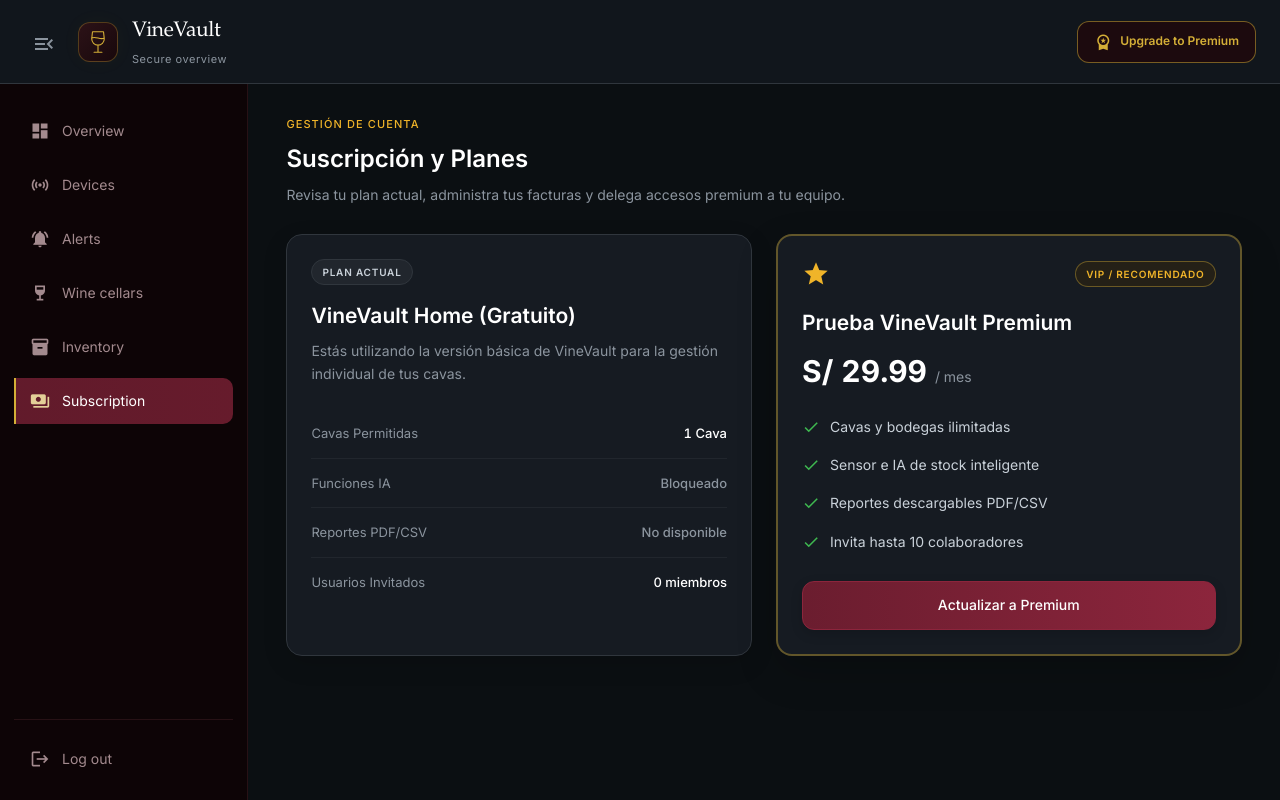
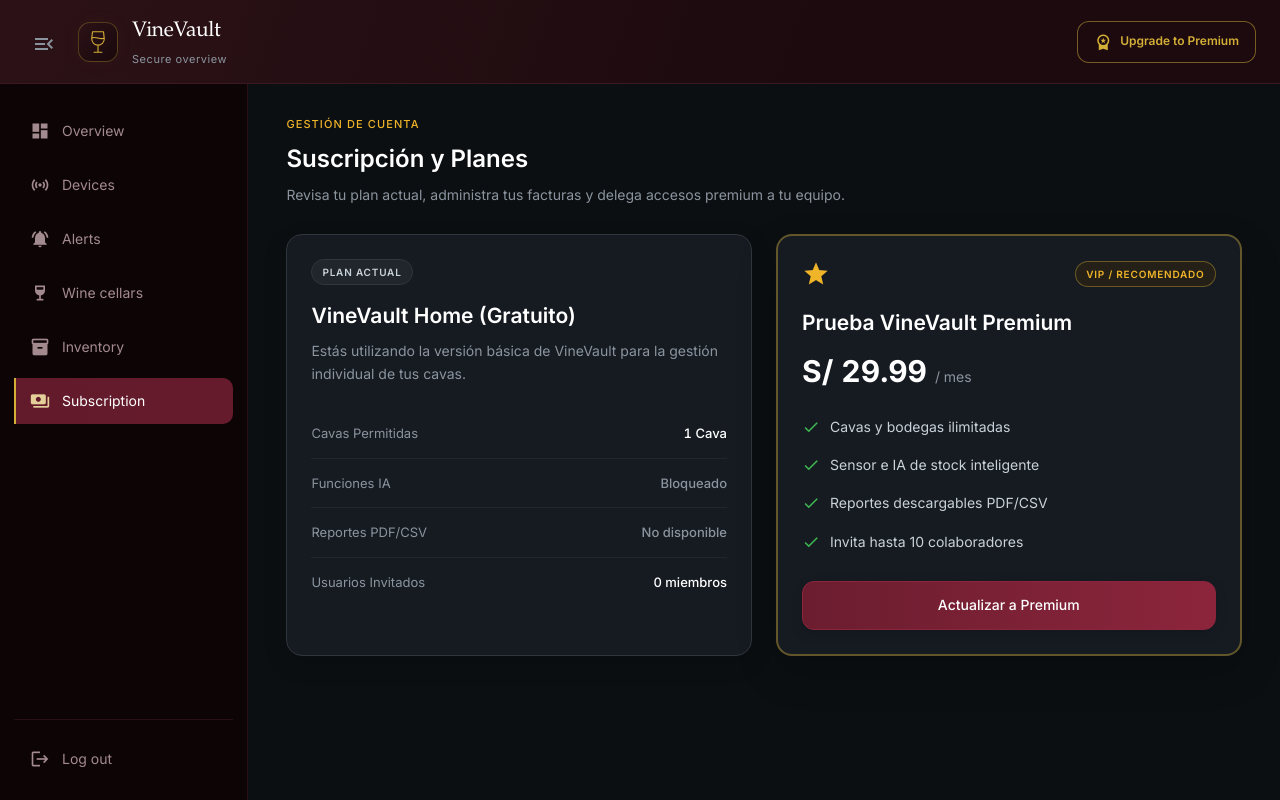
Before and after one commit to Grupo2-ArqSoftwareEmergentes/vinevault-ui, an Angular app: page /subscription in a window 1280 px wide. Built offline with nearby package versions, Linux system fonts and the light colour scheme.

Commit message:
style(topbar): restore wine cellar branding color in header and style workspace switcher for optimal contrast

```diff
--- a/src/app/shared/components/header/header.css
+++ b/src/app/shared/components/header/header.css
@@ -10,8 +10,8 @@
   gap: 12px;
   padding: 12px 24px;
   box-sizing: border-box;
-  background: #11161c;
-  border-bottom: 1px solid #30363d;
+  background: linear-gradient(110deg, #2c1217 0%, #1c0a0e 65%);
+  border-bottom: 1px solid #3a1a20;
   color: #fff;
 }
 
--- a/src/app/shared/components/workspace-switcher/workspace-switcher.css
+++ b/src/app/shared/components/workspace-switcher/workspace-switcher.css
@@ -1,11 +1,11 @@
 :host { display: block; min-width: 0; }
-.workspace-trigger { display: flex; align-items: center; gap: 10px; width: 100%; max-width: 300px; min-height: 44px; padding: 7px 12px; border: 1px solid #30363d; border-radius: 10px; background: #161b22; color: #fff; font: inherit; text-align: left; cursor: pointer; }
-.workspace-trigger:hover { background: #21262d; border-color: #525960; }
+.workspace-trigger { display: flex; align-items: center; gap: 10px; width: 100%; max-width: 300px; min-height: 44px; padding: 7px 12px; border: 1px solid #30363d; border-radius: 10px; background: #161b22; color: #fff; font: inherit; text-align: left; cursor: pointer; transition: background-color 180ms ease, border-color 180ms ease; }
+.workspace-trigger:hover { background: #1f242c; border-color: rgb(212 175 55 / 50%); }
 .trigger-icon { color: #8b949e; }
 .trigger-copy { display: flex; flex-direction: column; min-width: 0; gap: 2px; }
 .trigger-space, .trigger-cellar { overflow: hidden; text-overflow: ellipsis; white-space: nowrap; }
 .trigger-space { font-size: 13px; font-weight: 500; }
-.trigger-cellar { color: #8b949e; font-size: 11px; }
+.trigger-cellar { color: #fff; font-size: 11px; font-weight: 500; }
 .trigger-chevron { margin-left: auto; color: #8b949e; }
 .workspace-dropdown { max-height: calc(100dvh - 100px); overflow-y: auto; border: 1px solid #30363d; border-radius: 12px; background: #161b22; color: #c9d1d9; box-shadow: 0 20px 60px rgb(0 0 0 / 45%); font-family: var(--font-sans); font-size: 13px; line-height: 1.5; }
 .dropdown-heading { display: flex; align-items: center; justify-content: space-between; padding: 12px 16px 8px; }
@@ -37,3 +37,6 @@ input::placeholder { color: #8b949e; }
 .create-footer .primary-action { border-color: #8c253c; background: linear-gradient(90deg, #6b1d2f, #8c253c); color: #fff; }
 button:disabled { color: #8b949e; cursor: not-allowed; opacity: 0.65; }
 button:focus-visible, input:focus-visible, select:focus-visible { outline: 2px solid #f0b429; outline-offset: -2px; }
+@media (prefers-reduced-motion: reduce) {
+  .workspace-trigger { transition: none; }
+}
```
